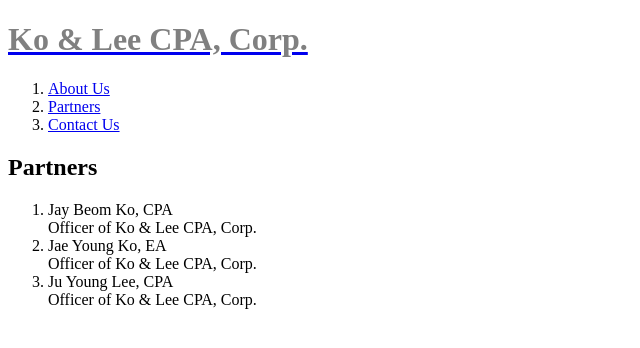
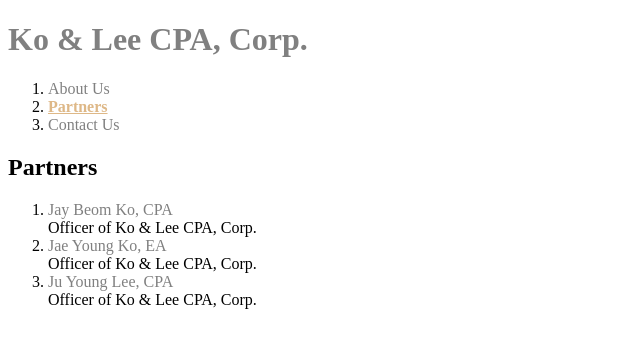
Before and after one commit to juah216/Koleecpa, a plain HTML site: page 2.html in a window 1280 px wide. Shown: the whole page, without its empty margins (0-640 px from the left). Drawn offline with Linux system fonts and the light colour scheme.

Commit message:
second version

```diff
--- a/2.html
+++ b/2.html
@@ -3,22 +3,36 @@
 <head>
     <title>Ko & Lee CPA, Corp. - Partners</title>
     <meta charset="utf-8">
+    <style>
+        a{
+            color:grey;
+            text-decoration: none;
+        }
+    </style>
 </head>
 <body>
+    <h1><a href="index.html">Ko & Lee CPA, Corp.</a></h1>
+    <ol>
+        <li><a href="1.html">About Us</a></li>
+        <li><a href="2.html" style="color:burlywood;text-decoration:underline"><strong>Partners</strong></a></li>
+        <li><a href="3.html">Contact Us</a></li>
+    </ol>
+    <!--
     <h1><a href="index.html"><font color="grey">Ko & Lee CPA, Corp.</font></a></h1>
     <ol>
         <li><a href="1.html">About Us</a></li>
         <li><a href="2.html">Partners</a></li>
         <li><a href="3.html">Contact Us</a></li>
     </ol>
+    -->
     <h2>Partners</h2>
 <p>
     <ol>
-    <li>Jay Beom Ko, CPA</li>
+    <li><a href="4.html">Jay Beom Ko, CPA</a></li>
     Officer of Ko & Lee CPA, Corp.
-    <li>Jae Young Ko, EA</li>
+    <li><a href="">Jae Young Ko, EA</a></li>
     Officer of Ko & Lee CPA, Corp.
-    <li>Ju Young Lee, CPA</li>
+    <li><a href="">Ju Young Lee, CPA</a></li>
     Officer of Ko & Lee CPA, Corp.
     </ol>
 </p>
```
Also changed, not shown: 4.html (added, +14 -0 lines), index.html (+11 -0 lines).
